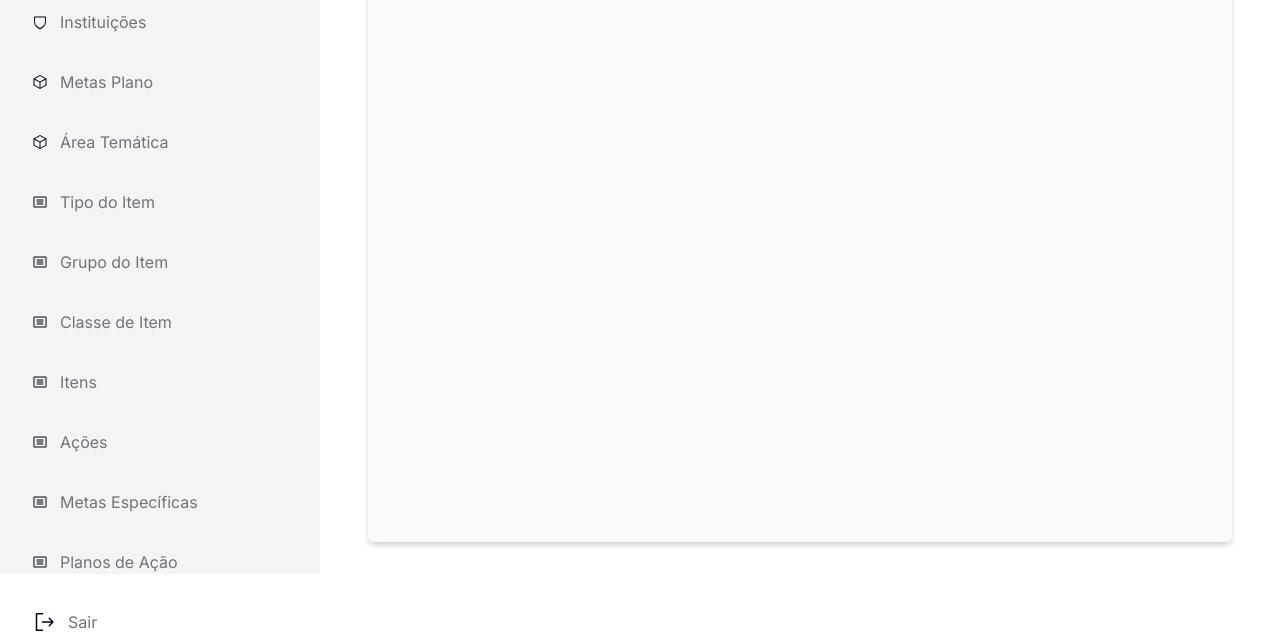
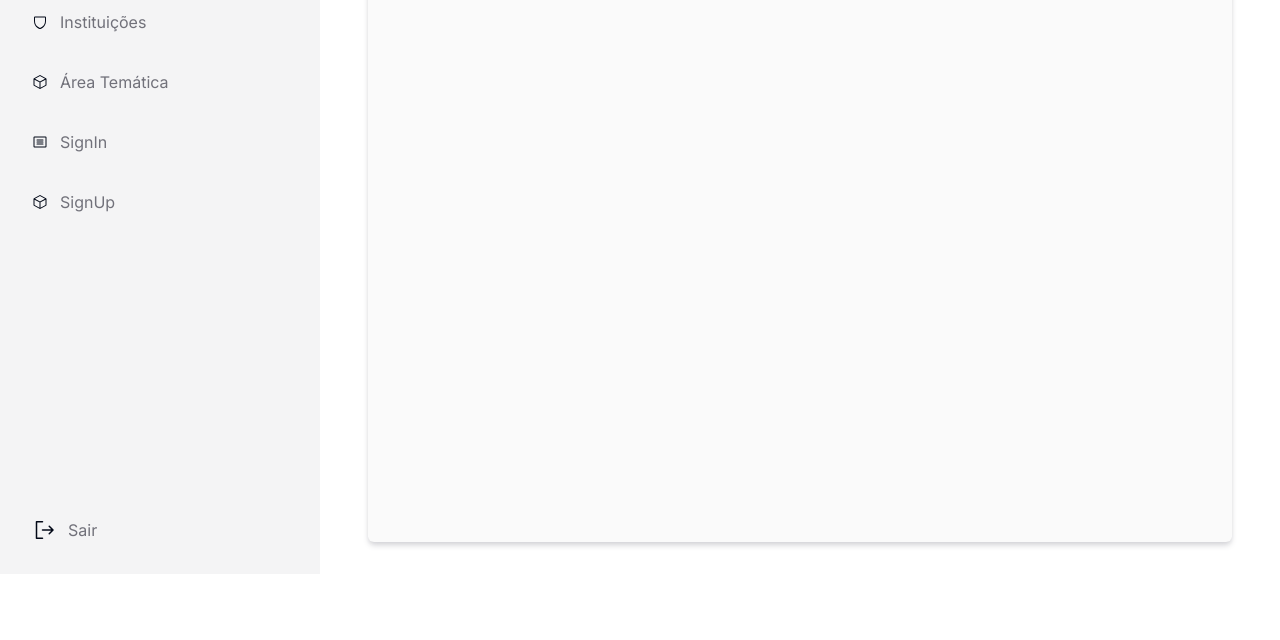
Before and after one commit to tjgontijo/web-faf, a Next.js app: page /instituition in a window 1280 px wide. Shown: the part 226-866 px from the top of the page. After the commit the page ends 800 px from the top, so only its background shows below. Built offline with nearby package versions, Linux system fonts and the light colour scheme; no server answers.

Commit message:
Update Sidebar.tsx

```diff
--- a/src/components/Menu/Sidebar.tsx
+++ b/src/components/Menu/Sidebar.tsx
@@ -8,15 +8,17 @@ import { Tooltip, TooltipContent, TooltipProvider, TooltipTrigger } from "@/comp
 const menuItems = [
   { id: 1, label: "Dashboard", icon: PresentationChart, link: "/" },
   { id: 2, label: "Instituições", icon: Shield, link: "/instituition" },
-  { id: 3, label: "Metas Plano", icon: Cube, link: "/" },
+  //{ id: 3, label: "Metas Plano", icon: Cube, link: "/" },
   { id: 4, label: "Área Temática", icon: Cube, link: "/thematic_area" },
-  { id: 5, label: "Tipo do Item", icon: Article, link: "/types" },
-  { id: 6, label: "Grupo do Item", icon: Article, link: "/types" },
-  { id: 7, label: "Classe de Item", icon: Article, link: "/types" },
-  { id: 8, label: "Itens", icon: Article, link: "/types" },
-  { id: 9, label: "Ações", icon: Article, link: "/types" },
-  { id: 10, label: "Metas Específicas", icon: Article, link: "/types" },
-  { id: 11, label: "Planos de Ação", icon: Article, link: "/types" }
+  { id: 4, label: "SignIn", icon: Article, link: "/sign-in" },
+  { id: 4, label: "SignUp", icon: Cube, link: "/sign-up" },
+  //{ id: 5, label: "Tipo do Item", icon: Article, link: "/types" },
+  //{ id: 6, label: "Grupo do Item", icon: Article, link: "/types" },
+  //{ id: 7, label: "Classe de Item", icon: Article, link: "/types" },
+  //{ id: 8, label: "Itens", icon: Article, link: "/types" },
+  //{ id: 9, label: "Ações", icon: Article, link: "/types" },
+  //{ id: 10, label: "Metas Específicas", icon: Article, link: "/types" },
+  //{ id: 11, label: "Planos de Ação", icon: Article, link: "/types" }
 ];
 
 interface MenuItem {
```
